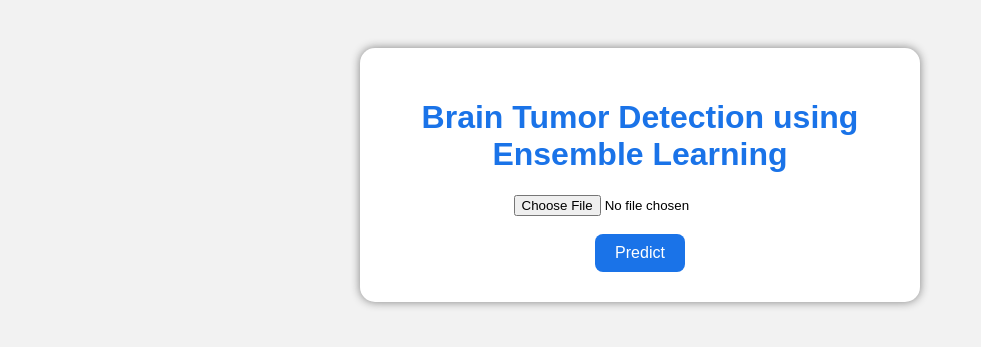
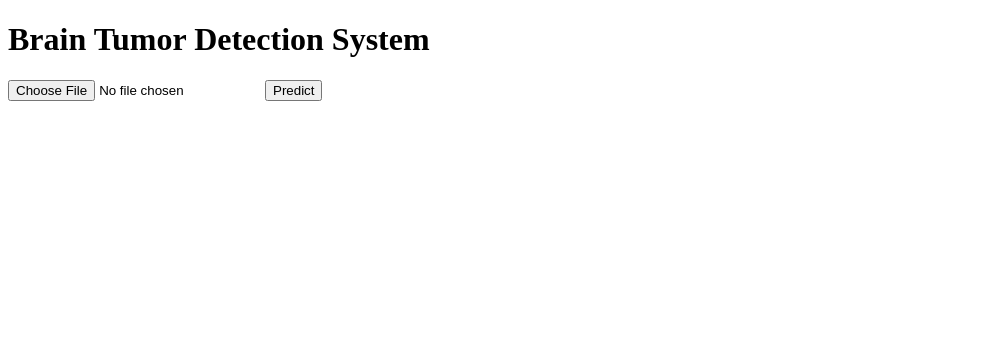
Before and after one commit to keerthi7879/BrainTumorFinal, a Flask app: page / in a window 1280 px wide. Shown: the top 347 px of the page, without its empty margins (0-981 px from the left). Run offline with Flask 3, Linux system fonts and the light colour scheme.

Commit message:
Update index.html

```diff
--- a/templates/index.html
+++ b/templates/index.html
@@ -1,79 +1,22 @@
 
 <!DOCTYPE html>
 <html>
-
 <head>
-<title>Brain Tumor Detection System</title>
-
-<style>
-
-body{
-font-family:Arial;
-text-align:center;
-background:#f2f2f2;
-padding:40px;
-}
-
-.container{
-background:white;
-padding:30px;
-width:500px;
-margin:auto;
-border-radius:15px;
-box-shadow:0px 0px 10px gray;
-}
-
-h1{
-color:#1a73e8;
-}
-
-button{
-padding:10px 20px;
-font-size:16px;
-background:#1a73e8;
-color:white;
-border:none;
-border-radius:8px;
-cursor:pointer;
-}
-
-</style>
+    <title>Brain Tumor Detection</title>
 </head>
-
 <body>
 
-<div class="container">
+    <h1>Brain Tumor Detection System</h1>
 
-<h1>Brain Tumor Detection using Ensemble Learning</h1>
+    <form method="POST" enctype="multipart/form-data">
+        <input type="file" name="file" required>
+        <button type="submit">Predict</button>
+    </form>
 
-<form method="POST"
-enctype="multipart/form-data">
-
-<input type="file"
-name="file"
-required>
-
-<br><br>
-
-<button type="submit">
-Predict
-</button>
-
-</form>
-
-{% if result %}
-
-<h2>{{result}}</h2>
-
-<h3>
-Confidence:
-{{confidence}}%
-</h3>
-
-{% endif %}
-
-</div>
+    {% if result %}
+        <h2>{{ result }}</h2>
+        <h3>Confidence: {{ confidence }}%</h3>
+    {% endif %}
 
 </body>
-
 </html>
```
